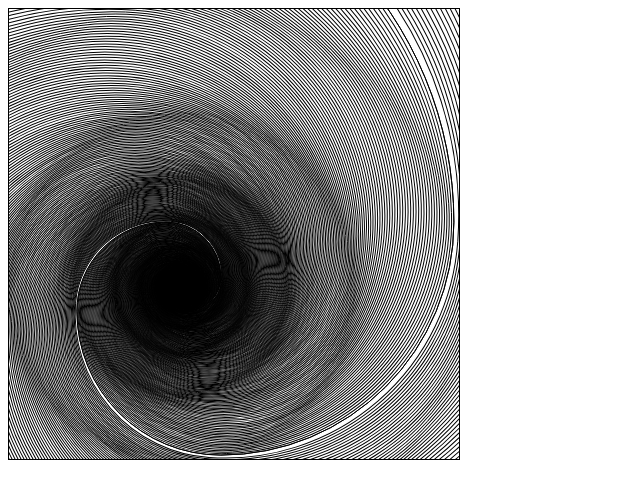
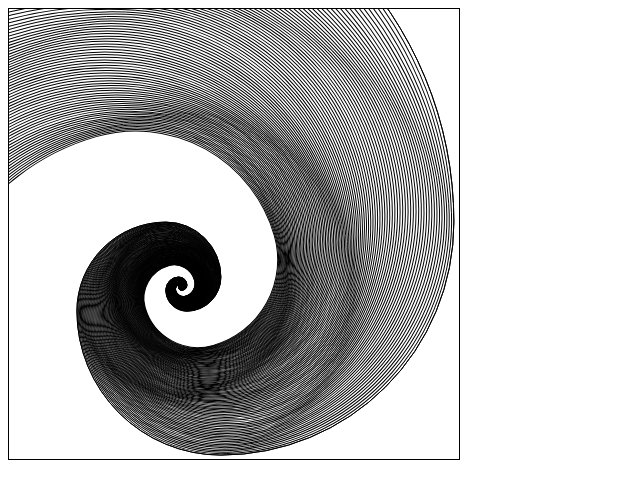
Before and after one commit to tfeditm/fibonacci-spiral, a plain HTML site: page index.html in a window 1280 px wide. Shown: the whole page, without its empty margins (0-640 px from the left). Drawn offline with Linux system fonts and the light colour scheme.

Commit message:
Add files via upload

```diff
--- a/index.html
+++ b/index.html
@@ -3,7 +3,7 @@
 Created using JS Bin
 http://jsbin.com
 
-Copyright (c) 2017 by tfeditm (http://jsbin.com/gomexuh/2/edit)
+Copyright (c) 2017 by tfeditm (http://jsbin.com/gomexuh/3/edit)
 
 Released under the MIT license: http://jsbin.mit-license.org
 -->
@@ -82,7 +82,7 @@ function fibonacci() {
 }
 
 //tetszőleges számban és elfordulással meghívom a spirálrajzoló függvényemet
-for (var k = 0; k < 180; k++) {
+for (var k = 0; k < 100; k++) {
   fibonacci();
   ctx.rotate(-(Math.PI / 180/k) * k*2);
 }
```
